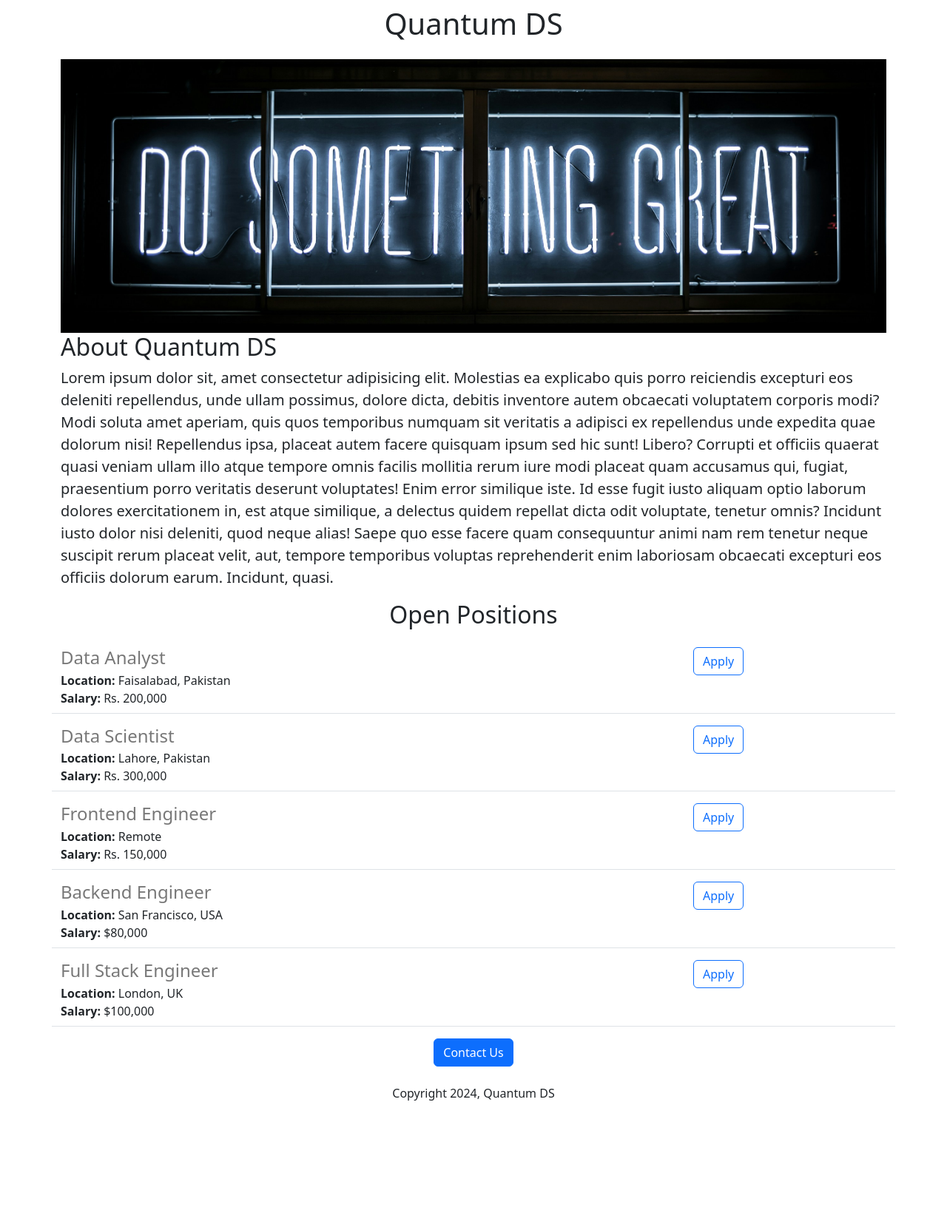
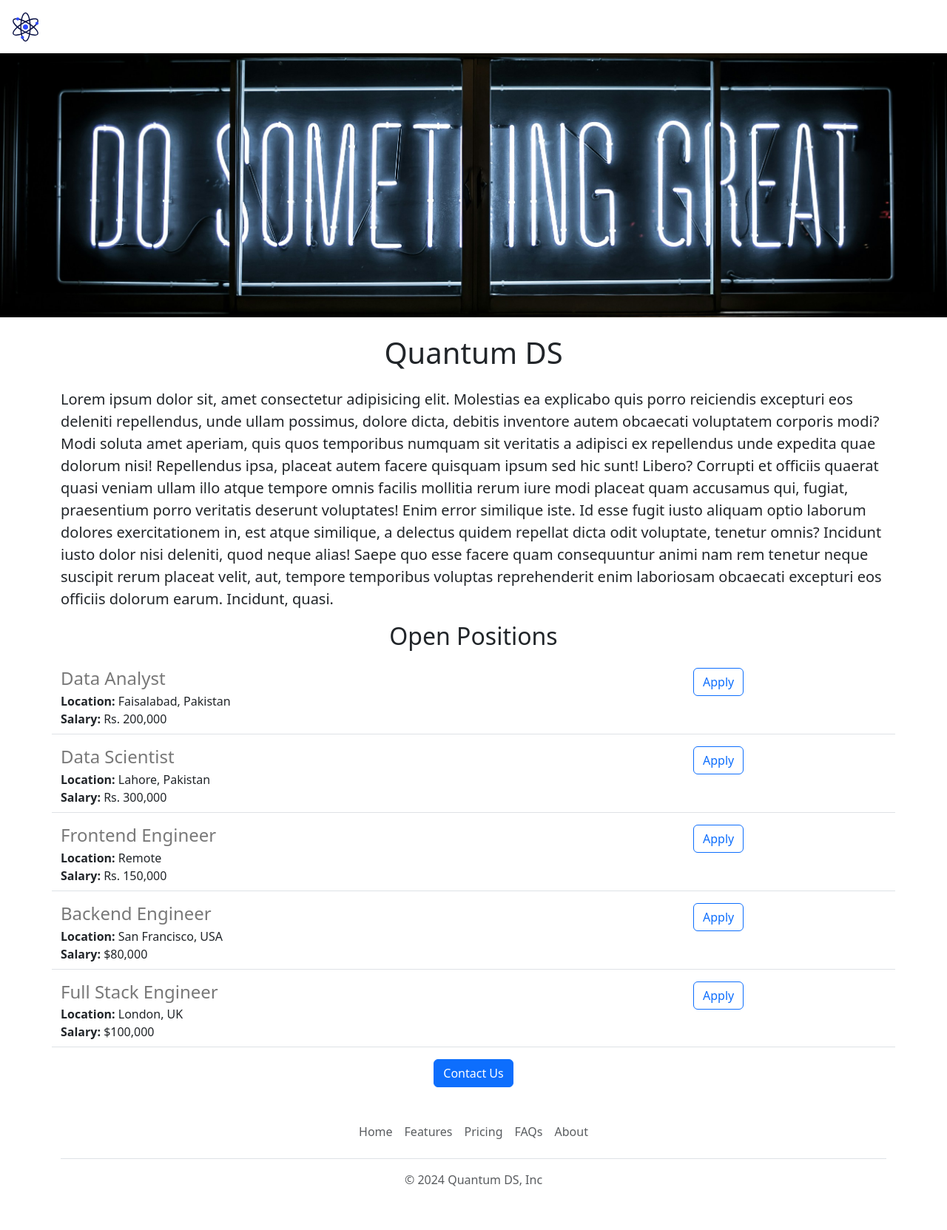
Before and after one commit to Moiz-25/mini-flask, a Flask app: page / in a window 1280 px wide. Shown: the whole page at 74% size. Before the commit the page ends 1488 px from the top, so only its background shows below. Run offline with Flask 3, Linux system fonts and the light colour scheme.

Commit message:
Added Navbar, Header and Footer templates

```diff
--- /dev/null
+++ b/templates/footer.html
@@ -0,0 +1,12 @@
+<div class="container">
+  <footer class="py-3 my-4">
+    <ul class="nav justify-content-center border-bottom pb-3 mb-3">
+      <li class="nav-item"><a href="#" class="nav-link px-2 text-body-secondary">Home</a></li>
+      <li class="nav-item"><a href="#" class="nav-link px-2 text-body-secondary">Features</a></li>
+      <li class="nav-item"><a href="#" class="nav-link px-2 text-body-secondary">Pricing</a></li>
+      <li class="nav-item"><a href="#" class="nav-link px-2 text-body-secondary">FAQs</a></li>
+      <li class="nav-item"><a href="#" class="nav-link px-2 text-body-secondary">About</a></li>
+    </ul>
+    <p class="text-center text-body-secondary">&copy; 2024 Quantum DS, Inc</p>
+  </footer>
+</div>
--- a/templates/home.html
+++ b/templates/home.html
@@ -10,14 +10,15 @@
         object-fit: cover;
         width: 100%;
         height: 370px;
+        margin-bottom: 16px
       }
     </style>
   </head>
   <body>
+    {% include 'nav.html' %}
+    <img class="img-fluid" id='banner' src="static/banner.jpg" alt='Do something great banner' height=320px>
+    <h1 class="text-center mt-2 mb-4"">{{company_name}} DS</h1>
     <div class='container'>
-    <h1 class="text-center mt-2 mb-4"">{{company_name}} DS</h1>
-    <img class="img-fluid" id='banner' src="static/banner.jpg" alt='Do something great banner' height=320px>
-    <h2>About Quantum DS</h2>
     <p class='lead'>Lorem ipsum dolor sit, amet consectetur adipisicing elit. Molestias ea explicabo quis porro reiciendis excepturi eos deleniti repellendus, unde ullam possimus, dolore dicta, debitis inventore autem obcaecati voluptatem corporis modi?
     Modi soluta amet aperiam, quis quos temporibus numquam sit veritatis a adipisci ex repellendus unde expedita quae dolorum nisi! Repellendus ipsa, placeat autem facere quisquam ipsum sed hic sunt! Libero?
     Corrupti et officiis quaerat quasi veniam ullam illo atque tempore omnis facilis mollitia rerum iure modi placeat quam accusamus qui, fugiat, praesentium porro veritatis deserunt voluptates! Enim error similique iste.
@@ -32,7 +33,7 @@
     </div>
     <div class='text-center'>
       <button class="btn btn-primary">Contact Us</button>
-      <p class="text-center mt-4">Copyright 2024, Quantum DS</p>
     </div>
+    {% include 'footer.html' %}
   </body>
 </html>
--- /dev/null
+++ b/templates/nav.html
@@ -0,0 +1,8 @@
+<nav class="navbar navbar-expand-lg shadow-sm fixed-top bg-white">
+  <div class='container-fluid'>
+      <a class='navbar-brand' href='https://mini-quantum-ds.onrender.com' target="_blank">
+        <img src='static/icon.svg' alt='Quantum DS Logo' width= '45px' class='d-inline-block align-text-top'>
+      </a>
+  </div>
+</nav>
+<div style="height:59px"></div>
```
Also changed, not shown: static/icon.svg (added), 1 other file.
